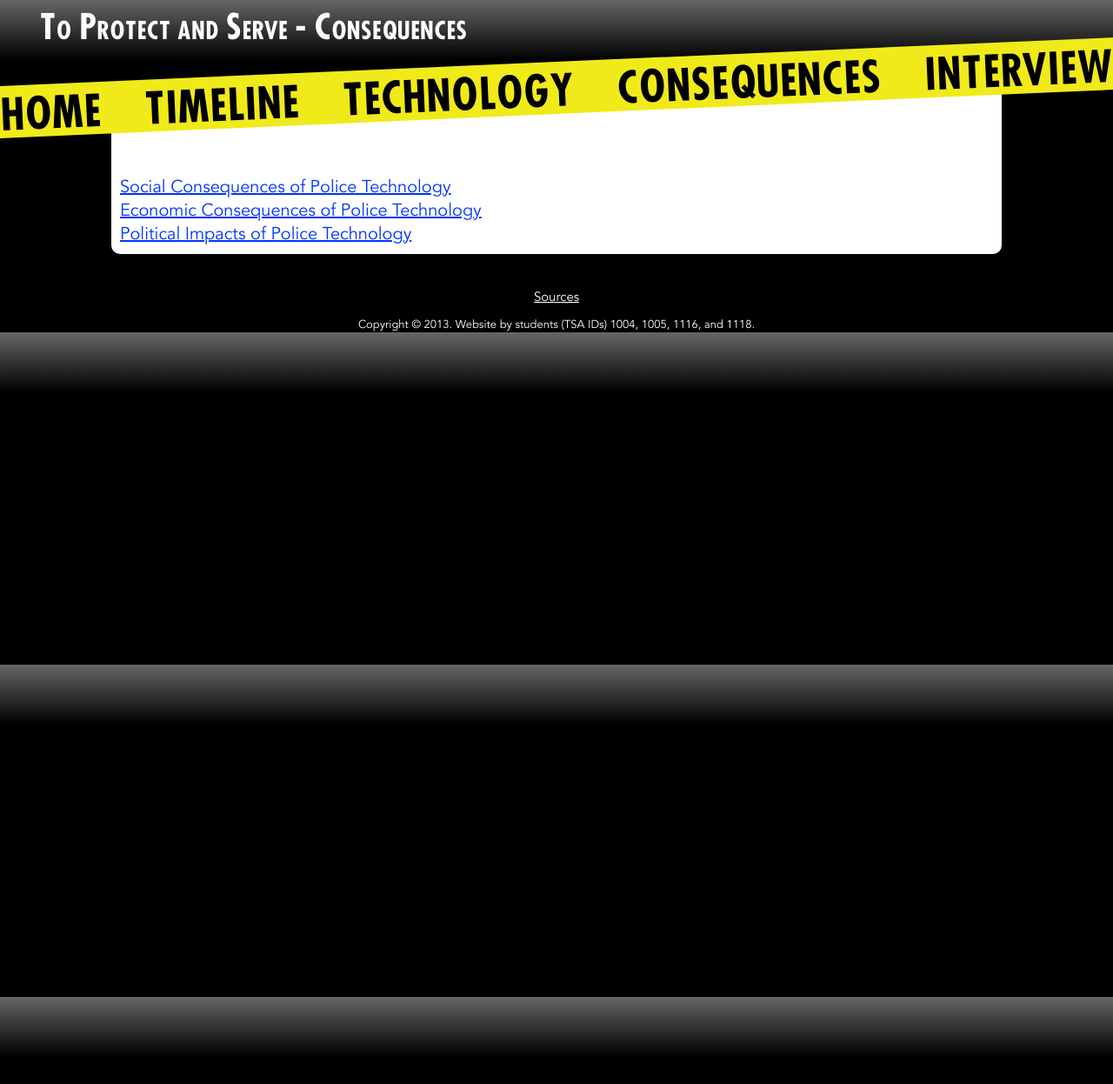
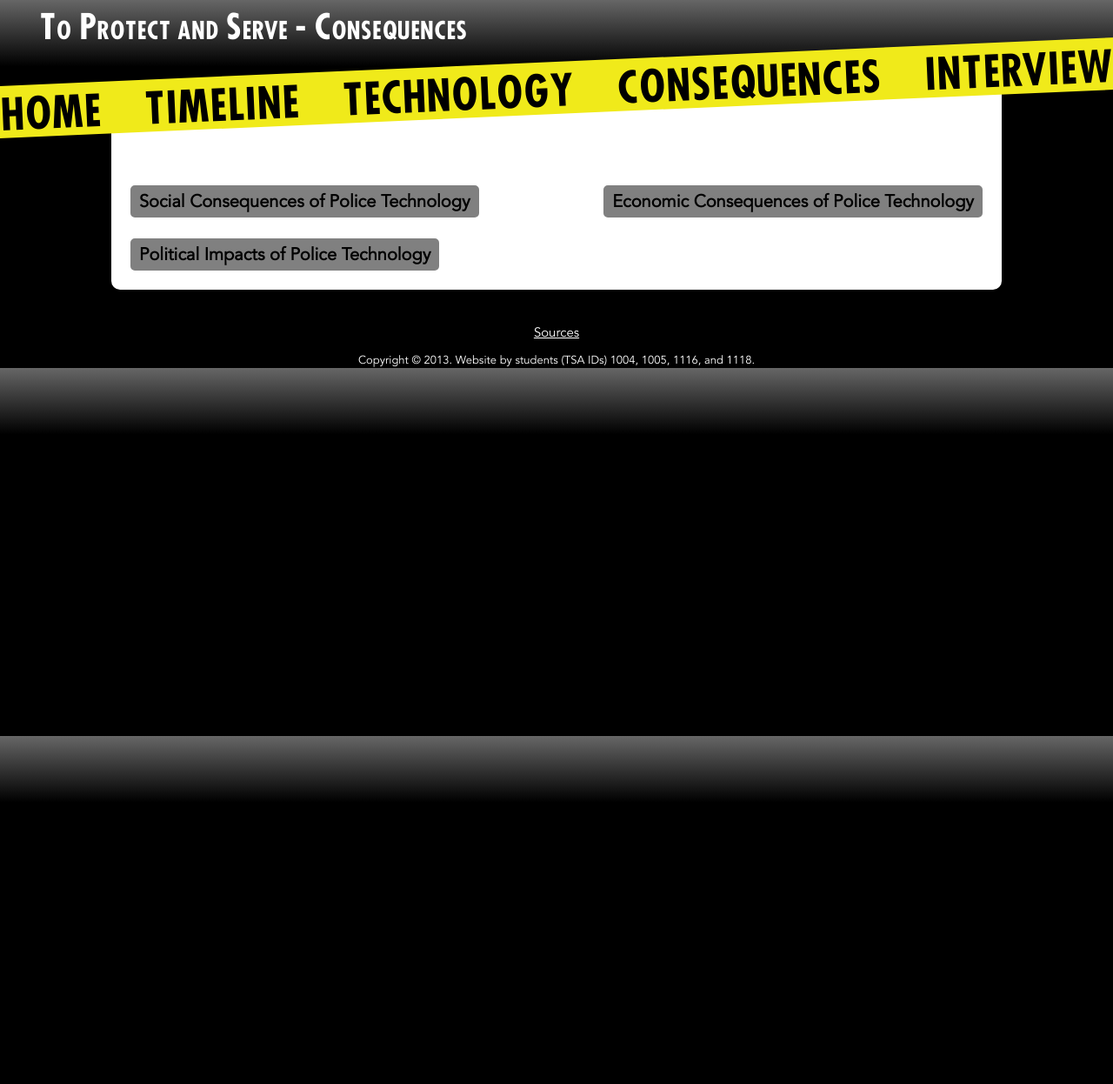
Before and after one commit to pbfy0/ToProtectAndServe, a Jekyll site: the page built from consequences.html, in a window 1280 px wide. Shown: the whole page at 87% size. Built offline with Jekyll 4.4.1, drawn with Linux system fonts in a browser that asks for light colours.

Commit message:
pop fix 3

```diff
--- a/css/consequences.css
+++ b/css/consequences.css
@@ -2,7 +2,7 @@
 	display: none;
 }
 
-.box{
+.item{
 	padding: 5px 10px;
 	border: 2px solid white;
 	border-radius: 7px;
@@ -13,7 +13,7 @@
 }
 
 
-.box a {
+.item a {
 	display: block;
 	text-align: center;
 	color: black;
@@ -21,6 +21,6 @@
 	font-weight: bold;
 }
 
-.box div {
+.item div {
 	margin-top: 1em;
 }
--- a/js/technology.js
+++ b/js/technology.js
@@ -11,7 +11,7 @@ console.log('loaded')
 		activeel = e;
 		e.style.display = "block";
 	}else{
-		activeel = $(".pop");
+		activeel = $(".item");
 	}
 }
 
```
